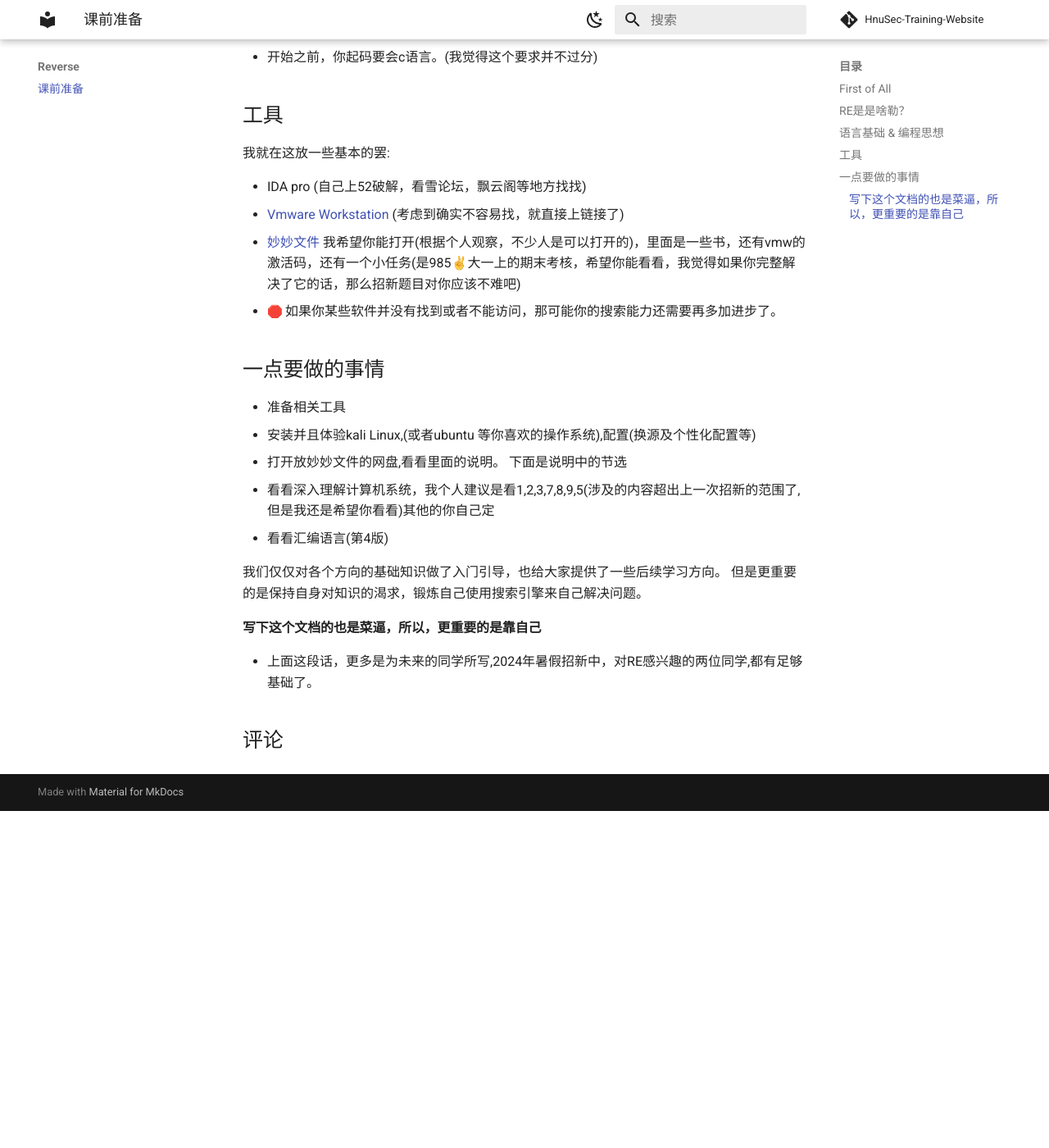
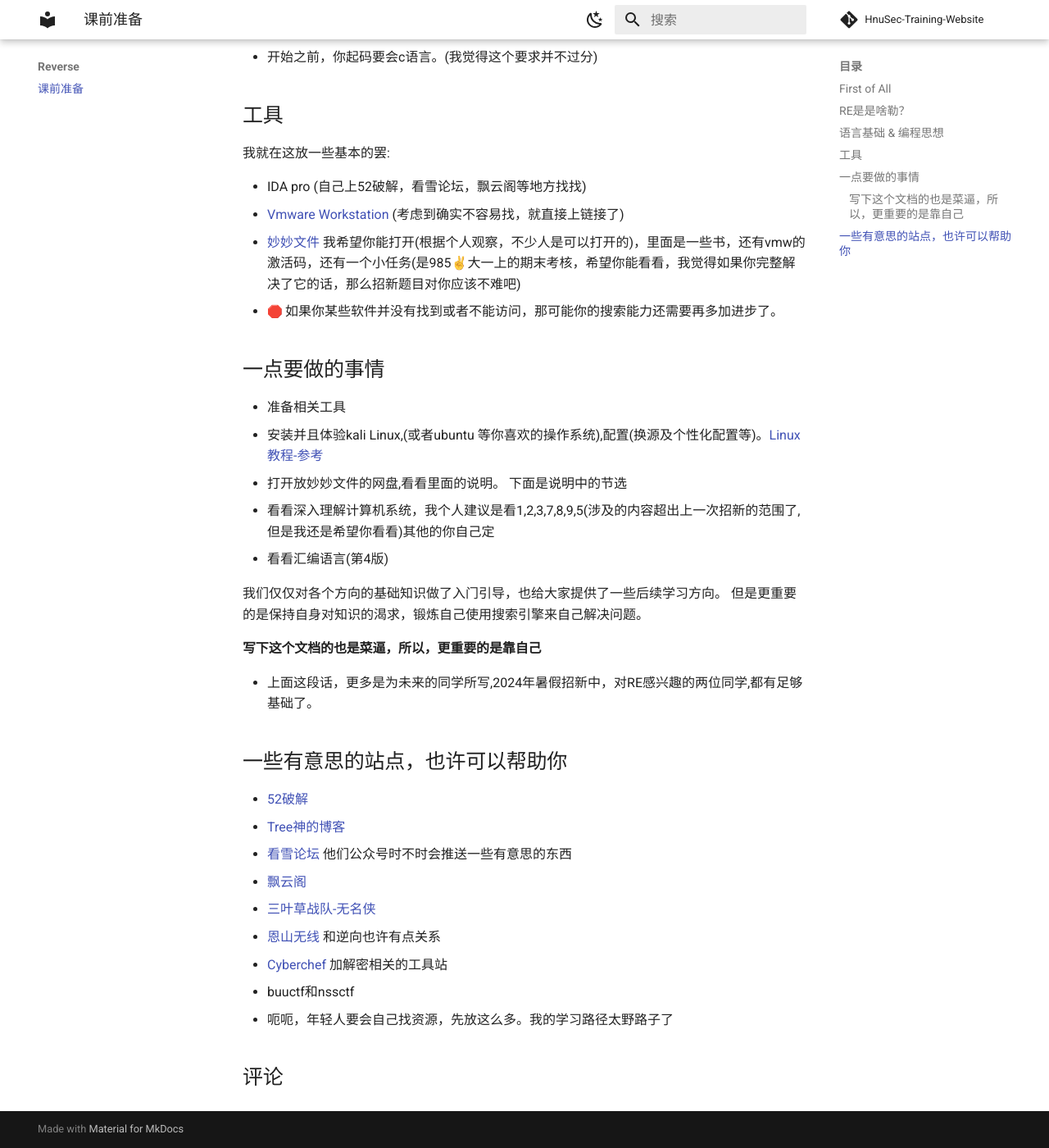
Before and after one commit to natro92/HnuSec-Training-Website, an MkDocs documentation site: the page built from docs/reverse/preparation.md, in a window 1280 px wide and 1400 px high, scrolled down 646 px. Shown: the whole window at 82% size. Built offline with MkDocs 1.6.1 and Material for MkDocs 9.7.7, drawn with Linux system fonts in a browser that asks for light colours; emoji names are drawn with the system emoji font; comment, search, counter and statistics services are not loaded; before the commit the page ends 1635 px from its top, so only the background shows below that.

Commit message:
又又又更新一下，这次加了一些网站资源进去

```diff
--- a/docs/reverse/preparation.md
+++ b/docs/reverse/preparation.md
@@ -25,7 +25,7 @@ RE 全称reverse，逆向。主要指对已编译的二进制程序进行分析
 
 ## 一点要做的事情
 - 准备相关工具
-- 安装并且体验kali Linux,(或者ubuntu 等你喜欢的操作系统),配置(换源及个性化配置等)
+- 安装并且体验kali Linux,(或者ubuntu 等你喜欢的操作系统),配置(换源及个性化配置等)。[Linux教程-参考](https://www.runoob.com/w3cnote/linux-common-command-2.html)
 - 打开放妙妙文件的网盘,看看里面的说明。
   下面是说明中的节选
 - 看看深入理解计算机系统，我个人建议是看1,2,3,7,8,9,5(涉及的内容超出上一次招新的范围了,但是我还是希望你看看)其他的你自己定
@@ -35,4 +35,15 @@ RE 全称reverse，逆向。主要指对已编译的二进制程序进行分析
 但是更重要的是保持自身对知识的渴求，锻炼自己使用搜索引擎来自己解决问题。
 
 #### 写下这个文档的也是菜逼，所以，更重要的是靠自己
+
 - 上面这段话，更多是为未来的同学所写,2024年暑假招新中，对RE感兴趣的两位同学,都有足够基础了。
+## 一些有意思的站点，也许可以帮助你
+- [52破解](https://52pojie.cn/)
+- [Tree神的博客](https://treesec.cn/)
+- [看雪论坛](https://bbs.kanxue.com/) 他们公众号时不时会推送一些有意思的东西
+- [飘云阁](https://www.chinapyg.com/)
+- [三叶草战队-无名侠](https://space.bilibili.com/7761039)
+- [恩山无线](https://right.com.cn) 和逆向也许有点关系
+- [Cyberchef](https://gchq.github.io/CyberChef/) 加解密相关的工具站
+- buuctf和nssctf
+- 呃呃，年轻人要会自己找资源，先放这么多。我的学习路径太野路子了
```
